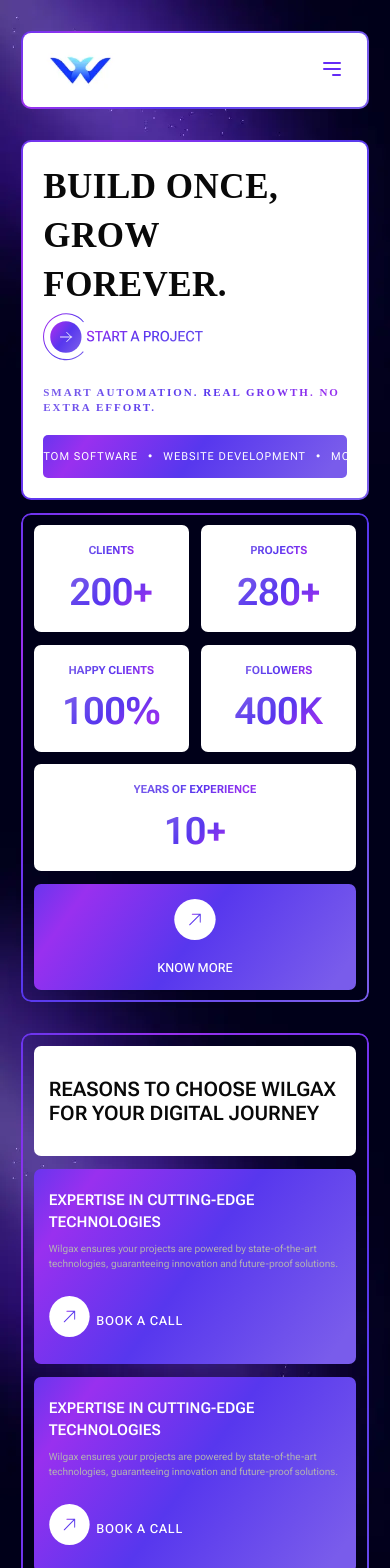
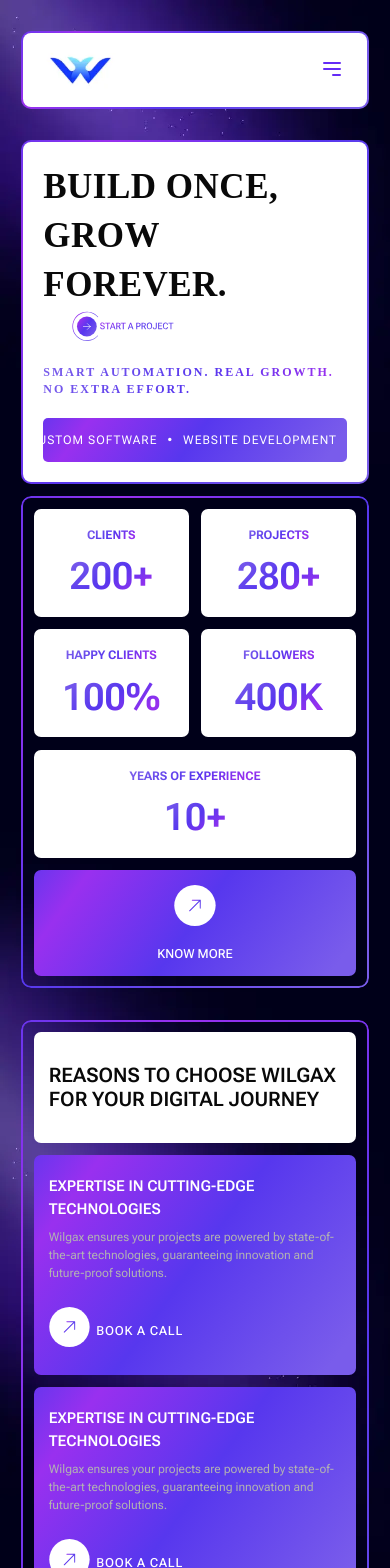
Before and after one commit to Pramay-vlog/wilgax-portfolio, a React (Vite) app: page / in a window 390 px wide. Shown: the top 1568 px of the page. Built offline with nearby package versions, Linux system fonts and the light colour scheme; a web font is replaced by a local one.

Commit message:
feat: enhance performance and accessibility with lazy loading and critical styles

```diff
--- a/index.html
+++ b/index.html
@@ -32,13 +32,35 @@
       onload="this.media='all'"
     />
 
-    <!-- Fallback -->
+    <!-- Fallback for users without JS -->
     <noscript>
       <link
         href="https://fonts.googleapis.com/css2?family=DM+Sans:ital,opsz,wght@0,9..40,100..1000;1,9..40,100..1000&family=Poppins:ital,wght@0,100..900;1,100..900&family=REM:ital,wght@0,100..900;1,100..900&family=Raleway&family=Roboto+Flex:opsz,wght@8..144,100..1000&display=swap"
         rel="stylesheet"
       />
     </noscript>
+
+    <!-- ✅ Critical hero title styles inline to reduce LCP -->
+    <style>
+      .sec-main-title,
+      .sec-main-title-1 {
+        font-family: "REM", "Segoe UI", sans-serif;
+        font-size: 3.5rem;
+        font-weight: 600;
+        text-transform: uppercase;
+        color: #111;
+        letter-spacing: 0.05rem;
+        line-height: 1.4;
+      }
+
+      @media (min-width: 820px) {
+        .sec-main-title,
+        .sec-main-title-1 {
+          font-size: 6.125rem;
+          letter-spacing: 0.1225rem;
+        }
+      }
+    </style>
   </head>
   <body>
     <div id="root"></div>
--- a/src/Components/Header/Header.jsx
+++ b/src/Components/Header/Header.jsx
@@ -25,6 +25,7 @@
             {/* Mobile Menu Toggle */}
             <button
                 className={`hamburger-btn ${menuOpen ? 'menu-open' : ''}`}
+                aria-label="Toggle menu"
                 onClick={toggleMenu}
             >
                 {menuOpen ? <FiX size={24} /> : <HiOutlineMenuAlt3 size={24} />}
--- a/src/Components/Hero/Hero.css
+++ b/src/Components/Hero/Hero.css
@@ -63,6 +63,7 @@
 
 .hero-btn {
     width: 22rem;
+    height: 4.5rem;
     cursor: pointer;
 }
 
@@ -158,10 +159,11 @@
 
     .hero-btn {
         width: 16rem;
+        height: 3.5rem;
     }
 
     .sec-main-subtitle {
-        font-size: 1.1rem;
+        font-size: 1.2rem;
         letter-spacing: 0.2rem;
         line-height: 1.4;
         margin-bottom: 2rem;
@@ -173,7 +175,7 @@
 
     .sec-banner {
         padding: 1.5rem;
-        font-size: 1.1rem;
+        font-size: 1.2rem;
         border-radius: 0.5rem;
     }
 
@@ -212,6 +214,7 @@
 
     .hero-btn {
         width: 18rem;
+        height: 4rem;
     }
 
     .sec-main-subtitle {
--- a/src/Components/Questions/Questions.css
+++ b/src/Components/Questions/Questions.css
@@ -25,6 +25,7 @@
 .que-left {
     flex: 1;
     min-width: 0;
+    width: -webkit-fill-available;
 }
 
 .que-title {
--- a/src/Components/Reason/Reason.css
+++ b/src/Components/Reason/Reason.css
@@ -37,7 +37,7 @@
 
 .reason-card-subTitle {
     color: var(--color-off-white-2);
-    font-size: 1.125rem;
+    font-size: 1.2rem;
     font-weight: 400;
     line-height: 150%;
 }
@@ -96,7 +96,7 @@
     }
 
     .reason-card-subTitle {
-        font-size: 1rem;
+        font-size: 1.2rem;
     }
 
     .book-call-title {
--- a/src/Components/Service/Service.css
+++ b/src/Components/Service/Service.css
@@ -158,7 +158,7 @@
     }
 
     .service-card-subTitle {
-        font-size: 1rem;
+        font-size: 1.2rem;
         margin-bottom: 1rem;
     }
 
--- a/src/Components/SubHero/SubHero.css
+++ b/src/Components/SubHero/SubHero.css
@@ -36,7 +36,7 @@
 }
 
 .article-title {
-    font-size: 1.125rem;
+    font-size: 1.2rem;
     font-weight: 700;
 }
 
--- a/src/Components/Testimonials/Testimonials.css
+++ b/src/Components/Testimonials/Testimonials.css
@@ -37,7 +37,7 @@
 
 .testimonials-card-subTitle {
     color: var(--color-off-white-2);
-    font-size: 1.125rem;
+    font-size: 1.2rem;
     font-weight: 400;
     line-height: 150%;
 }
@@ -100,7 +100,7 @@
 .client-role {
     color: #81807E;
     font-family: var(--font-rf);
-    font-size: 1.125rem;
+    font-size: 1.2rem;
     font-style: normal;
     font-weight: 400;
     line-height: 150%;
--- a/src/pages/Home.jsx
+++ b/src/pages/Home.jsx
@@ -1,27 +1,56 @@
-import Header from '../Components/Header/Header'
-import Hero from '../Components/Hero/Hero'
-import SubHero from '../Components/SubHero/SubHero'
-import Reason from '../Components/Reason/Reason'
-import Service from '../Components/Service/Service'
-import Work from '../Components/Work/Work'
-import Testimonials from '../Components/Testimonials/Testimonials'
-import Questions from '../Components/Questions/Questions'
-import Footer from '../Components/Footer/Footer'
+import { lazy, Suspense } from 'react';
+import Header from '../Components/Header/Header';
+import Hero from '../Components/Hero/Hero';
+
+const SubHero = lazy(() => import('../Components/SubHero/SubHero'));
+const Reason = lazy(() => import('../Components/Reason/Reason'));
+const Service = lazy(() => import('../Components/Service/Service'));
+const Work = lazy(() => import('../Components/Work/Work'));
+const Testimonials = lazy(() => import('../Components/Testimonials/Testimonials'));
+const Questions = lazy(() => import('../Components/Questions/Questions'));
+const Footer = lazy(() => import('../Components/Footer/Footer'));
+
+const fallbackStyle = {
+    padding: '4rem',
+    textAlign: 'center',
+    color: '#FFF',
+};
 
 function Home() {
     return (
         <>
             <Header />
             <Hero />
+
+            <Suspense fallback={<div style={fallbackStyle}>Loading...</div>}>
                 <SubHero />
+            </Suspense>
+
+            <Suspense fallback={<div style={fallbackStyle}>Loading...</div>}>
                 <Reason />
+            </Suspense>
+
+            <Suspense fallback={<div style={fallbackStyle}>Loading...</div>}>
                 <Service />
+            </Suspense>
+
+            <Suspense fallback={<div style={fallbackStyle}>Loading...</div>}>
                 <Work />
+            </Suspense>
+
+            <Suspense fallback={<div style={fallbackStyle}>Loading...</div>}>
                 <Testimonials />
+            </Suspense>
+
+            <Suspense fallback={<div style={fallbackStyle}>Loading...</div>}>
                 <Questions />
+            </Suspense>
+
+            <Suspense fallback={<div style={fallbackStyle}>Loading...</div>}>
                 <Footer />
+            </Suspense>
         </>
-    )
+    );
 }
 
-export default Home
+export default Home;
```
Lines whose indentation alone changed are shown as unchanged.
